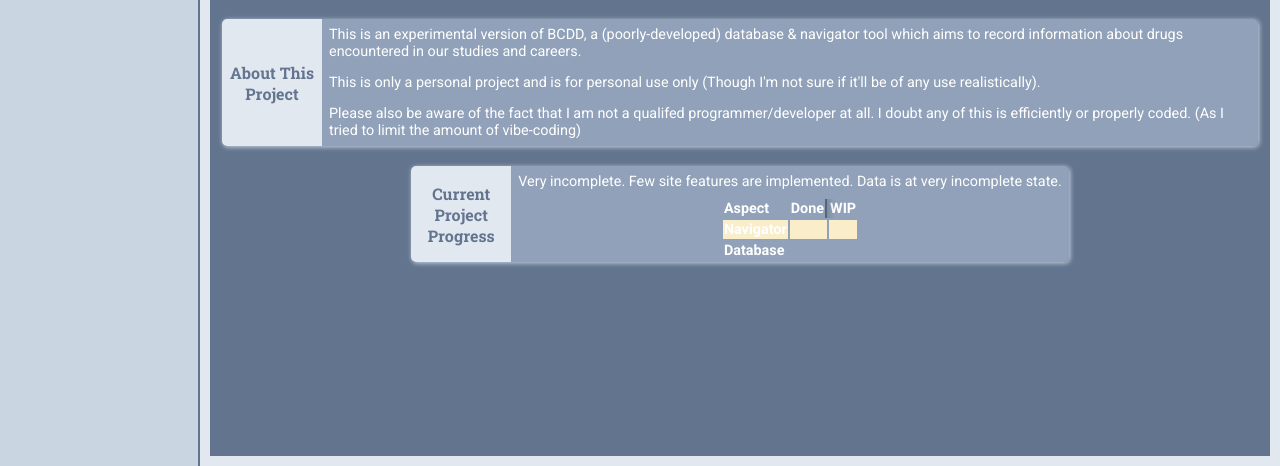
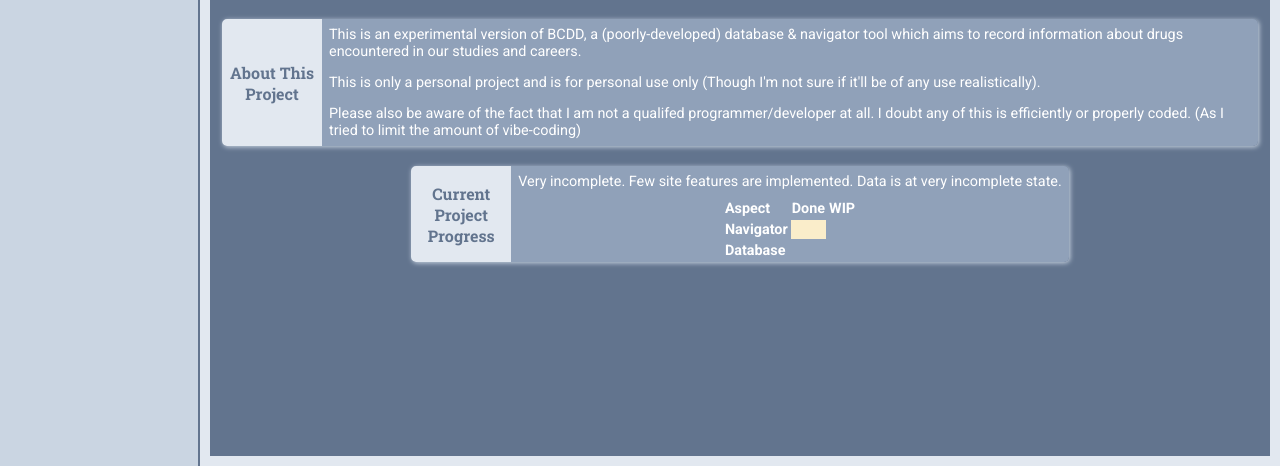
Before and after one commit to jchi121/bcdd, a plain HTML site: page index.html in a window 1280 px wide. In both pictures the pointer is over the element 808 px from the left and 563 px from the top of the page. Shown: the part 334-800 px from the top of the page. Drawn offline with Linux system fonts and the light colour scheme.

Commit message:
Update main.css

```diff
--- a/main.css
+++ b/main.css
@@ -99,11 +99,11 @@ main {
     border-bottom: 2px solid var(--table-border-color);
 }
 
-.main-table td:nth-child(2), th:nth-child(2){
+.main-table td:nth-child(2), .main-table th:nth-child(2){
     border-right: 2px solid var(--table-border-color);
 }
 
-.main-table td:nth-child(2)::after, th:nth-child(2)::after {
+.main-table td:nth-child(2)::after, .main-table th:nth-child(2)::after {
     content: "";
     position: absolute;
     top: 0;
@@ -233,11 +233,11 @@ tr:nth-child(even) td.pk {
     background: var(--table-cell-pk-cell-color-darker);
 }
 
-tr:hover, tr:hover td:nth-child(-n+2) {
+.main-table tr:hover, tr:hover td:nth-child(-n+2) {
 	background: #FAEDCA !important;
 }
 
-td:hover, td:hover td:nth-child(-n+2) {
+.main-table td:hover, td:hover td:nth-child(-n+2) {
 	background: #FCE5AC !important;
 }
 
@@ -251,7 +251,7 @@ td.drug-no {
 }
 
 /* Mobile Interface  */
-@media (max-width: 500px) {
+@media (max-width: 700px) {
 	nav {
         grid-row: 1;
         grid-column: 1 / span 2;
```
